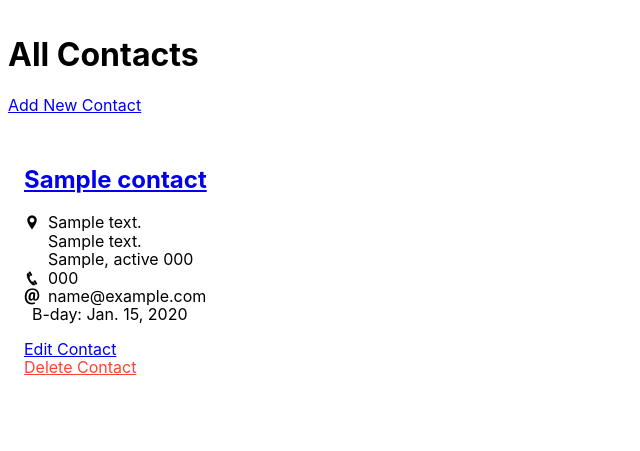
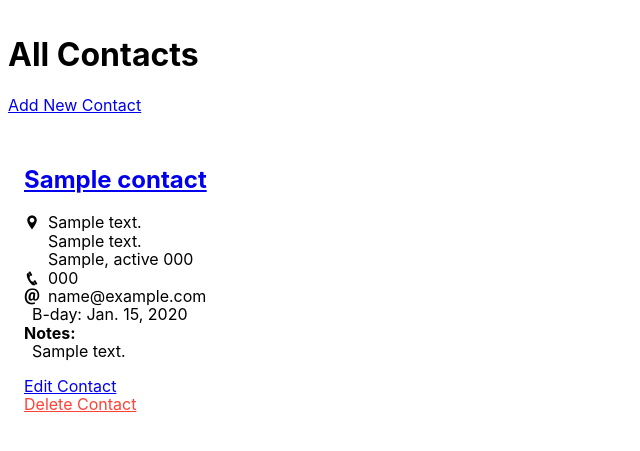
Before and after one commit to Momentum-Team-13/django-uptact-jreyesri13, a Django app: page / in a window 1280 px wide. Shown: the top 451 px of the page, without its empty margins (0-640 px from the left). Run offline with Django 3.2, Linux system fonts and the light colour scheme; tables that the repository leaves empty hold one stand-in row (values such as "Sample post").

Commit message:
The notes are displaying on main page

```diff
--- a/contacts/models.py
+++ b/contacts/models.py
@@ -26,7 +26,7 @@ class Contact(models.Model):
 class Note(models.Model):
     text = models.TextField()
     created_date = models.DateTimeField(auto_now_add=True)
-    contact = models.ForeignKey(Contact, on_delete=models.CASCADE, null=True)
+    contact = models.ForeignKey(Contact, on_delete=models.CASCADE, null=True, related_name="notes")
     # author = models.ForeignKey(settings.AUTH_USER_MODEL, on_delete=models.CASCADE)
 
     def __str__(self):
--- a/templates/contacts/list_contacts.html
+++ b/templates/contacts/list_contacts.html
@@ -47,6 +47,29 @@
     </div>
     {% endif %}
 
+
+    {% if contact.notes.all %}
+    <div><strong>Notes:</strong></div>
+    {% for note in contact.notes.all %}
+    <div class="flex">
+      <div class="pr2"></div>
+      <div>{{ note }}</div>
+    </div>
+    {% endfor %}
+    {% endif %}
+
+
+    <!-- {% if contact.notes.all %}
+    <div><strong>Notes:</strong></div>
+    {% for note in contact.notes.all %}
+    <div class="flex">
+      <div class="pr2"></div>
+      <div>{{ note.text }}</div>
+    </div>
+    {% endfor %}
+    {% endif %} -->
+
+
     <!-- Not Working! Is it because it's inside Contact for loop? -->
     <!-- {% if notes %}
     <div><strong>Notes:</strong></div>
```
Also changed, not shown: contacts/migrations/0005_alter_note_contact.py (added).
